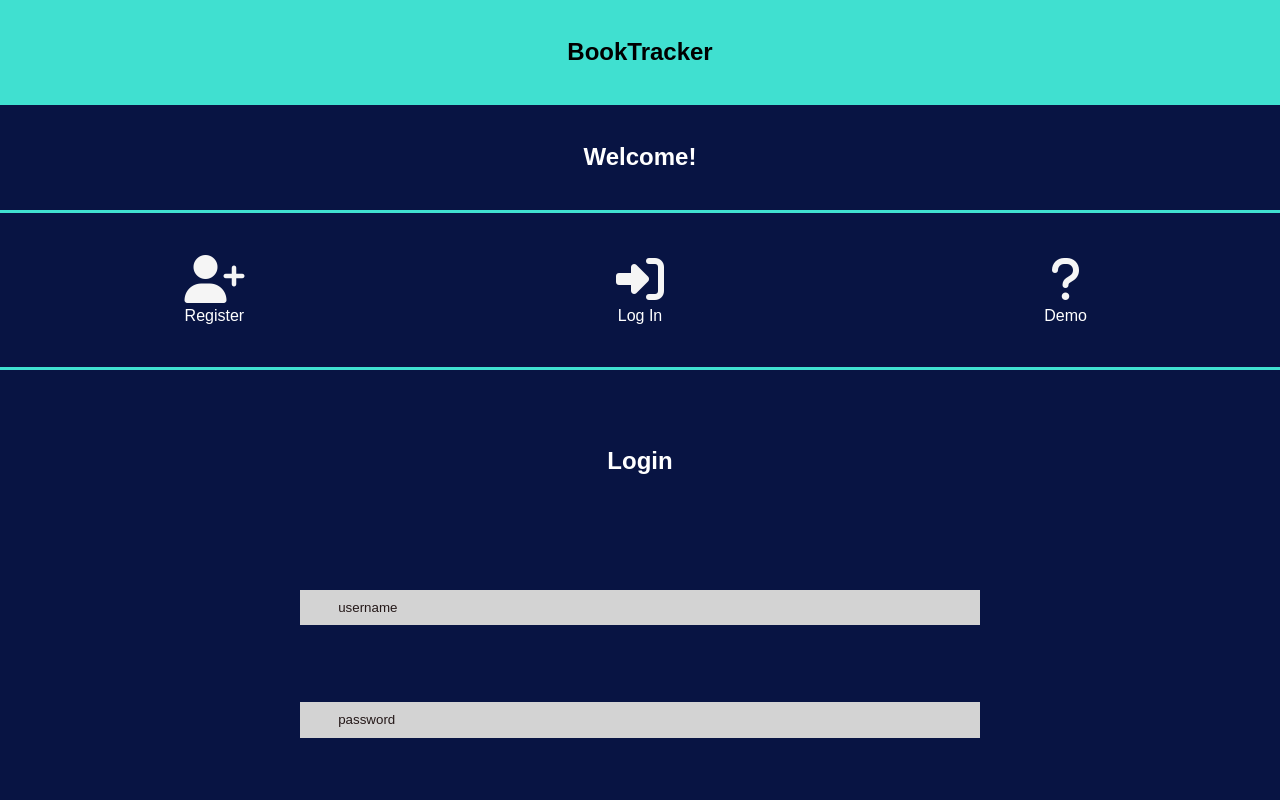
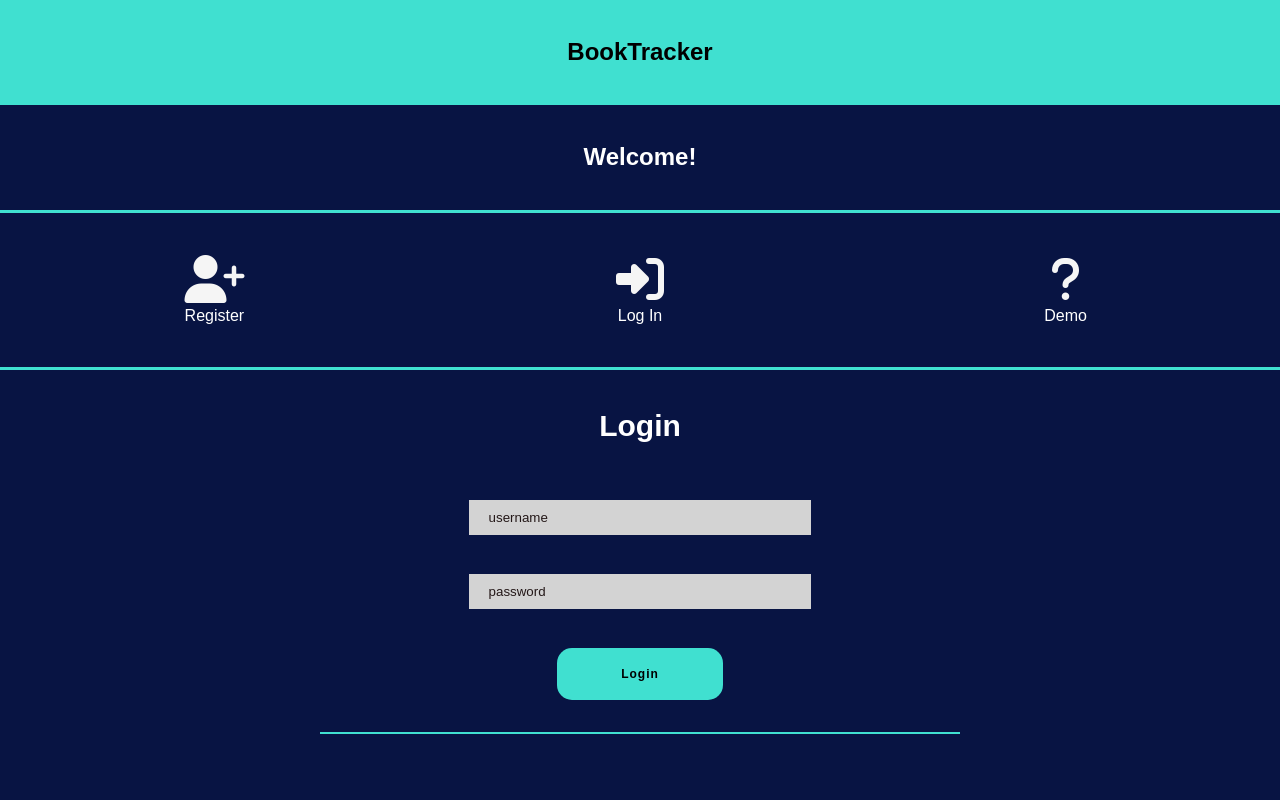
Before and after one commit to keisukeisobe/booktracker-client, a React (Create React App) app: page /login in a window 1280 px wide. Shown: the top 800 px of the page. Built offline with nearby package versions, Linux system fonts and the light colour scheme; no server answers.

Commit message:
CSS Media Queries

```diff
--- a/src/UpdateBookForm/UpdateBookForm.css
+++ b/src/UpdateBookForm/UpdateBookForm.css
@@ -16,6 +16,7 @@
   padding: 1%;
   grid-column-start: 2;
   width: 55%;
+  height: 90%;
 }
 
 .pagecount-label {
@@ -27,10 +28,10 @@
 
 .pagecount-input {
   padding: 1%;
-  margin: 4% 1.3%;
   grid-column-start: 2;
   width: 25%;
-  height: 17px;
+  height: 70%;
+
 }
 
 .content-textarea {
--- a/src/UserProfile/UserProfile.js
+++ b/src/UserProfile/UserProfile.js
@@ -13,7 +13,6 @@ export default class UserProfile extends Component {
     average: '',
     profileData: {},
     captions: [],
-    error: '',
     ratingData: {},
     plotData: {},
     proseData: {},
@@ -43,7 +42,6 @@ export default class UserProfile extends Component {
         this.setState({inProgress: this.props.books.filter(book => book.status === "in progress").length});
         this.setState({didNotFinish: this.props.books.filter(book => book.status === "did not finish").length});
         this.setState({average: Number((this.props.books.reduce((total, next) => total + next.rating, 0) / this.props.books.length).toPrecision(3))})
-        this.setState({error: Number(ss.sampleStandardDeviation(this.props.books.map(book => book.rating)).toPrecision(3))})
         //map once-- one loop instead of seven, create an object and store properties onto it or whatever
         const title = this.props.books.map(book => book.title);
         const rating = this.props.books.map(book => book.rating);
@@ -167,7 +165,9 @@ export default class UserProfile extends Component {
               <span className='user-profile-p-right'>{this.state.average.toPrecision(2)}</span>
             </div>
           </div>
+          <div className='user-graphs'>
             <h3 className='user-profile-h3'>Correlation of Various Factors to Overall Rating</h3>
+            {Object.keys(this.state.bookOrder).length < 10 && <p className='loading-p'>Correlation coefficients chart may not appear until you add more books and ratings stabilize.</p>}
             {this.state.profileData.length > 0 && Object.keys(this.state.captions).length > 0 && <RadarChart captions={this.state.captions} data={this.state.profileData} options={{scales: 10, zoomDistance: 1.23, captionProps: ()=> ({fontSize: 16, textAnchor: 'middle', fontFamily: 'sans-serif'})}}size={300}/>}
             <h3 className='user-profile-h3'>Personal Rating vs. Plot</h3>
             {this.state.plotData.length > 0 && Object.keys(this.state.bookOrder).length > 0 && <RadarChart captions={this.state.bookOrder} data={this.state.plotData} options={{scales: 5, captions: false, captionProps: ()=> ({fontSize: 16, textAnchor: 'middle', fontFamily: 'sans-serif'})}}size={300}/>}
@@ -180,6 +180,7 @@ export default class UserProfile extends Component {
             <h3 className='user-profile-h3'>Personal Rating vs. Theme</h3>
             {this.state.themeData.length > 0 && Object.keys(this.state.bookOrder).length > 0 && <RadarChart captions={this.state.bookOrder} data={this.state.themeData} options={{scales: 5, captions: false, captionProps: ()=> ({fontSize: 16, textAnchor: 'middle', fontFamily: 'sans-serif'})}}size={300}/>}
           </div>
+        </div>
       )
     } else {
       return <p className='loading-p'>Loading...</p>
--- a/src/app/App.css
+++ b/src/app/App.css
@@ -10,3 +10,19 @@
   color: white;
   padding: 5% 13%
 }
+
+@media screen and (min-width: 800px) {
+  .App-Main {
+    padding-left: 16%;
+    padding-right: 16%;
+  }
+}
+
+
+@media screen and (min-width: 1000px) {
+  .App-Main {
+    padding-left: 25%;
+    padding-right: 25%;
+    font-size: 125%;
+  }
+}
--- a/src/config.js
+++ b/src/config.js
@@ -1,6 +1,6 @@
 export default {
-  //API_ENDPOINT: 'http://localhost:8000/api',
-  API_ENDPOINT: 'https://intense-cliffs-98344.herokuapp.com/api/',
+  API_ENDPOINT: 'http://localhost:8000/api',
+  //API_ENDPOINT: 'https://intense-cliffs-98344.herokuapp.com/api/',
   TOKEN_KEY: 'booktracker-client-auth-token',
   API_KEY: process.env.REACT_APP_API_KEY,
 }
```
Lines whose indentation alone changed are shown as unchanged.
